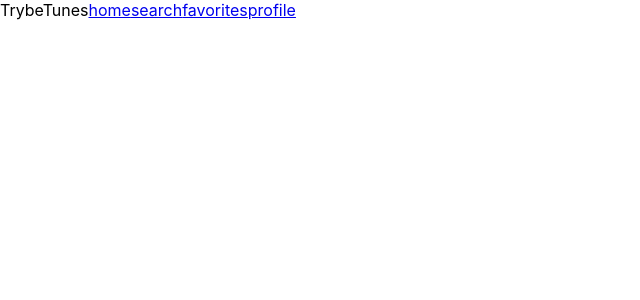
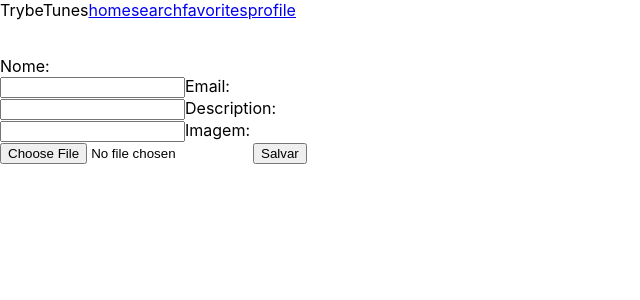
Before and after one commit to mylenaalmd/Project-Tunes, a React (Create React App) app: page /profile/edit in a window 1280 px wide. Shown: the top 300 px of the page, without its empty margins (0-640 px from the left). Built offline with nearby package versions, Linux system fonts and the light colour scheme.

Commit message:
requisito 13, criando uma pagina de perfil para o usuario do app

```diff
--- a/src/componentes/MusicCard.js
+++ b/src/componentes/MusicCard.js
@@ -7,7 +7,6 @@ class MusicCard extends React.Component {
   state = {
     loading: false,
     isChecked: false,
-    favoriteSongs: {},
   }
 
   async componentDidMount() {
@@ -17,48 +16,21 @@ class MusicCard extends React.Component {
 
   checkedButton = async ({ target }) => {
     const { trackId, trackName, previewUrl } = this.props;
-    this.setState({
-      favoriteSongs: {
-        id: trackId,
-        name: trackName,
-        url: previewUrl,
-      } });
-    // this.checkedButton();
-
-    const { favoriteSongs } = this.state;
     const { checked } = target;
+    const favoriteSongs = {
+      id: trackId,
+      name: trackName,
+      url: previewUrl,
+    };
     this.setState({ loading: true });
 
-    await addSong(favoriteSongs);
-    this.setState({ isChecked: checked });
-
-    await removeSong(favoriteSongs);
+    if (checked) {
+      await addSong(favoriteSongs);
+    } else {
+      await removeSong(favoriteSongs);
+    }
     this.setState({ loading: false, isChecked: checked });
   }
-
-  // handleCheckbox = async ({ target }) => {
-  //   const { musicsList } = this.props;
-  //   const { checked } = target;
-  //   const musicFilter = musicsList.filter((item) => item.trackName === target.name)[0];
-  //   if (checked) {
-  //     await addSong(musicFilter);
-  //     this.setState({ loading: false, checkedBox: checked });
-  //     return;
-  //   }
-  //   await removeSong(musicFilter);
-  //   this.setState({ loading: false, checkedBox: checked });
-  // }
-
-  // handleChecked = () => {
-  //   const { trackId, trackName, previewUrl } = this.props;
-  //   this.setState({
-  //     favoriteSongs: {
-  //       id: trackId,
-  //       name: trackName,
-  //       url: previewUrl,
-  //     } });
-  //   this.checkedButton();
-  // }
 
   checkBox = (e) => {
     const { trackId } = this.props;
@@ -86,15 +58,15 @@ class MusicCard extends React.Component {
               </audio>
             </p>
             <section>
-              <label htmlFor="favorit">
+              <label htmlFor={ trackId }>
                 Favorita
                 <input
                   type="checkbox"
                   data-testid={ `checkbox-music-${trackId}` }
-                  name="checked"
-                  id="favorit"
+                  name="favorite"
+                  id={ trackId }
                   checked={ isChecked }
-                  onClick={ this.checkedButton }
+                  onChange={ this.checkedButton }
                 />
               </label>
             </section>
--- a/src/pages/Favorites.js
+++ b/src/pages/Favorites.js
@@ -1,13 +1,60 @@
 import React from 'react';
 import Header from '../componentes/Header';
+import MusicCard from '../componentes/MusicCard';
+import Loading from '../componentes/Loading';
+import { getFavoriteSongs, removeSong } from '../services/favoriteSongsAPI';
 
 class Favorites extends React.Component {
+  state = {
+    loading: true,
+    songs: [],
+  }
+
+  async componentDidMount() {
+    const listSongsLocalStorage = await getFavoriteSongs();
+    this.setState({ loading: false,
+      songs: listSongsLocalStorage });
+  }
+
+  listFavorite = ({ target }) => {
+    const { id } = target;
+    const { songs } = this.state;
+    const musicas = [...songs];
+    this.setState({ loading: true }, async () => {
+      const musicId = musicas.find((item) => item.trackId === Number(id));
+      await removeSong(musicId);
+      const musicasFavoritas = await getFavoriteSongs();
+      this.setState({ songs: musicasFavoritas,
+        loading: false });
+    });
+  }
+
   render() {
+    const { loading, songs } = this.state;
+
     return (
-      <>
-        <Header />
-        <div data-testid="page-favorites" />
-      </>
+      <div>
+        {loading ? (
+          <Loading />
+        ) : (
+          <div>
+            <Header />
+            <div data-testid="page-favorites" />
+            <section>
+              {songs.map((song, index) => (
+                <MusicCard
+                  key={ index }
+                  trackId={ song.id }
+                  trackName={ song.name }
+                  previewUrl={ song.url }
+                  song
+                  handleChange={ this.listFavorite }
+                />
+              ))}
+            </section>
+          </div>
+        )}
+      </div>
     );
   }
 }
--- a/src/pages/Profile.js
+++ b/src/pages/Profile.js
@@ -1,13 +1,50 @@
 import React from 'react';
+import { Link } from 'react-router-dom';
 import Header from '../componentes/Header';
+import Loading from '../componentes/Loading';
+import { getUser } from '../services/userAPI';
 
 class Profile extends React.Component {
+  state = {
+    loading: false,
+    infoLogin: {},
+  }
+
+  async componentDidMount() {
+    this.setState({ loading: true });
+    const infoLogin = await getUser();
+    this.setState({ infoLogin, loading: false });
+  }
+
   render() {
+    const { loading, infoLogin } = this.state;
+
     return (
-      <>
-        <Header />
-        <div data-testid="page-profile" />
-      </>
+      <div>
+        {loading ? (<Loading />
+        ) : (
+          <div>
+            <Header />
+            <div data-testid="page-profile" />
+            <section>
+              <h2>{infoLogin.name}</h2>
+              <h3>{infoLogin.email}</h3>
+              <img
+                data-testid="profile-image"
+                alt=" imagem perfil"
+                src={ infoLogin.image }
+              />
+              <h5>{infoLogin.description}</h5>
+              <Link
+                to="/profile/edit"
+              >
+                Editar perfil
+
+              </Link>
+            </section>
+          </div>
+        )}
+      </div>
     );
   }
 }
--- a/src/pages/ProfileEdit.js
+++ b/src/pages/ProfileEdit.js
@@ -1,13 +1,118 @@
 import React from 'react';
+import { Redirect } from 'react-router-dom';
 import Header from '../componentes/Header';
+import Loading from '../componentes/Loading';
+import { getUser } from '../services/userAPI';
 
 class ProfileEdit extends React.Component {
+  state = {
+    loading: false,
+    newUser: false,
+    inputEmail: '',
+    inputName: '',
+    inputDescription: '',
+    image: '',
+  }
+
+  async componentDidMount() {
+    this.setState({ loading: true });
+    await getUser();
+    this.setState({ loading: false });
+  }
+
+  handleClick = async (e) => {
+    const { inputName, inputEmail, inputDescription, image } = this.state;
+    e.preventDefault();
+    this.setState({ loading: true });
+    await updateUser({
+      name: inputName,
+      email: inputEmail,
+      image,
+      description: inputDescription });
+    this.setState({ loading: false, newUser: true });
+  }
+
+  handleChange = ({ target }) => {
+    this.setState({ [value]: target.value });
+  }
+
   render() {
+    const { loading, newUser, inputName,
+      inputDescription, image, inputEmail } = this.state;
+
+    if (newUser) {
+      <Redirect to="/profile " />;
+    }
+
     return (
-      <>
-        <Header />
-        <div data-testid="page-profile-edit" />
-      </>
+      <div>
+        {loading ? (<Loading />
+        ) : (
+          <div>
+            <Header />
+            <div data-testid="page-profile-edit" />
+            <section>
+              <form className="form">
+                <br />
+                <label htmlFor="name">
+                  Nome:
+                  <br />
+                  <input
+                    data-testid="edit-input-name"
+                    type="text"
+                    name="inputName"
+                    value={ inputName }
+                    required
+                    onChange={ this.handleChange }
+                  />
+                </label>
+                <label htmlFor="email">
+                  Email:
+                  <br />
+                  <input
+                    data-testid="edit-input-email"
+                    type="text"
+                    name="inputEmail"
+                    value={ inputEmail }
+                    required
+                    onChange={ this.handleChange }
+                  />
+                </label>
+                <label htmlFor="description">
+                  Description:
+                  <br />
+                  <input
+                    data-testid="edit-input-description"
+                    type="text"
+                    name="inputDescription"
+                    required
+                    value={ inputDescription }
+                    onChange={ this.handleChange }
+                  />
+                </label>
+                <label htmlFor="image">
+                  Imagem:
+                  <br />
+                  <input
+                    data-testid="edit-input-image"
+                    type="file"
+                    required
+                    value={ image }
+                    onChange={ this.handleChange }
+                  />
+                </label>
+                <button
+                  type="submit"
+                  data-testid="edit-button-save"
+                  onClick={ this.handleClick }
+                >
+                  Salvar
+                </button>
+              </form>
+            </section>
+          </div>
+        )}
+      </div>
     );
   }
 }
```
